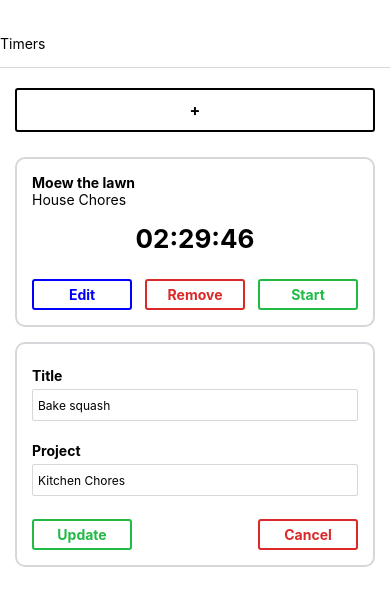
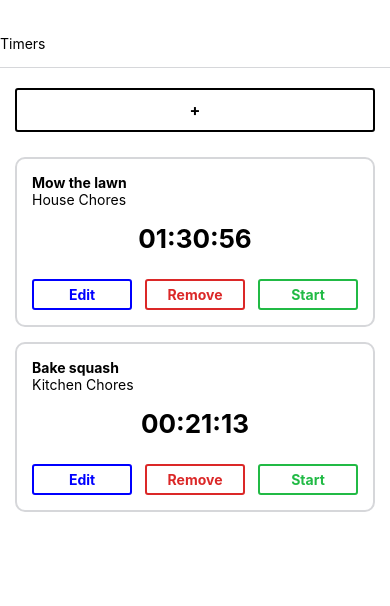
Before and after one commit to harlemtraveler/React-Native-Time-Tracker, a React Native app: screen / in a window 390 px wide. Shown: the top 606 px of the page. Built offline with nearby package versions, Linux system fonts and the light colour scheme.

Commit message:
Add hardcoded "EditableTimer"s as state for App.js

```diff
--- a/App.js
+++ b/App.js
@@ -1,4 +1,5 @@
 import React, { Component } from 'react';
+import uuidv4 from 'uuid/v4';
 import {
   StyleSheet,
   ScrollView,
@@ -10,7 +11,28 @@
 import ToggleableTimerForm from './components/ToggleableTimerForm';
 
 export default class App extends Component {
+  // Babel plugin "transform-class-properties" allows state declared without constructor
+  state = {
+    timers: [
+      {
+        title: 'Mow the lawn',
+        project: 'House Chores',
+        id: uuidv4(),
+        elapsed: 5456099,
+        isRunning: true,
+      },
+      {
+        title: 'Bake squash',
+        project: 'Kitchen Chores',
+        id: uuidv4(),
+        elapsed: 1273998,
+        isRunning: false,
+      },
+    ],
+  };
+
   render() {
+    const { timers } = this.state;
     return (
       <View style={styles.appContainer}>
         <View style={styles.titleContainer}>
@@ -19,20 +41,17 @@
         <ScrollView style={styles.timerList}>
           <ToggleableTimerForm isOpen={false}/>
 
-          <EditableTimer
-            id="1"
-            title="Moew the lawn"
-            project="House Chores"
-            elapsed="8986300"
-            isRunning
-          />
-          <EditableTimer
-            id="2"
-            title="Bake squash"
-            project="Kitchen Chores"
-            elapsed="3890985"
-            editFormOpen
-          />
+          {timers.map(({ title, project, id, elapsed, isRunning }) => (
+            <EditableTimer
+              key={id} // "key" is used by React Native for identification
+              id={id}
+              title={title}
+              project={project}
+              elapsed={elapsed}
+              isRunning={isRunning}
+            />
+          ))}
+
         </ScrollView>
       </View>
     );
--- a/package.json
+++ b/package.json
@@ -3,8 +3,8 @@
   "version": "0.1.0",
   "private": true,
   "devDependencies": {
+    "jest-expo": "~27.0.0",
     "react-native-scripts": "1.14.0",
-    "jest-expo": "~27.0.0",
     "react-test-renderer": "16.3.1"
   },
   "main": "./node_modules/react-native-scripts/build/bin/crna-entry.js",
@@ -21,6 +21,7 @@
   "dependencies": {
     "expo": "^27.0.1",
     "react": "16.3.1",
-    "react-native": "~0.55.2"
+    "react-native": "~0.55.2",
+    "uuid": "^3.3.2"
   }
 }
```
